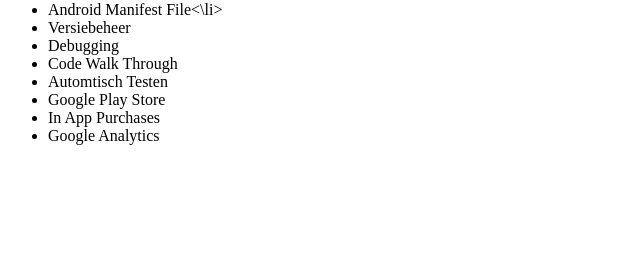
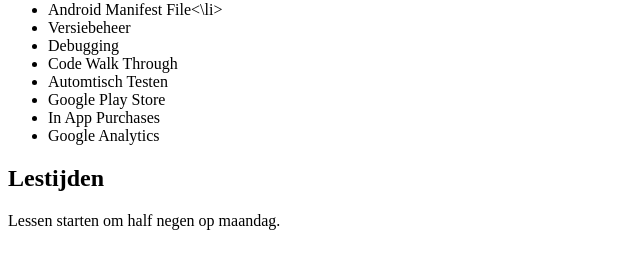
Before and after one commit to bobeleveld/demo, a plain HTML site: page index.html in a window 1280 px wide. Shown: the part 79-348 px from the top of the page, without its empty margins (0-640 px from the left). Drawn offline with Linux system fonts and the light colour scheme.

Commit message:
Voltijd lestijden toegevoegd

```diff
--- a/index.html
+++ b/index.html
@@ -14,5 +14,10 @@
   <li>In App Purchases</li>
   <li>Google Analytics</li>
 </ul>
+
+<h2>Lestijden</h2>
+<div id="voltijd">
+Lessen starten om half negen op maandag.
+</div>
 </BODY>
 </HTML>
```
